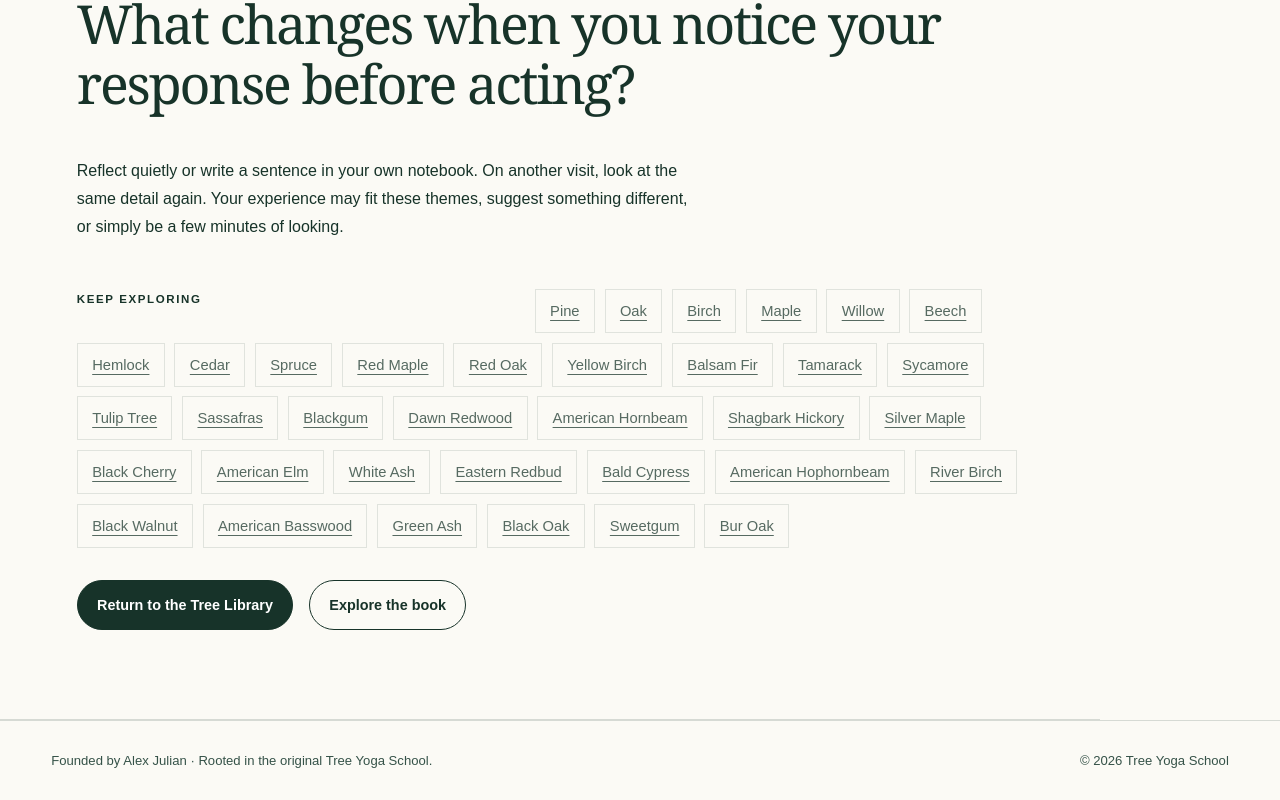
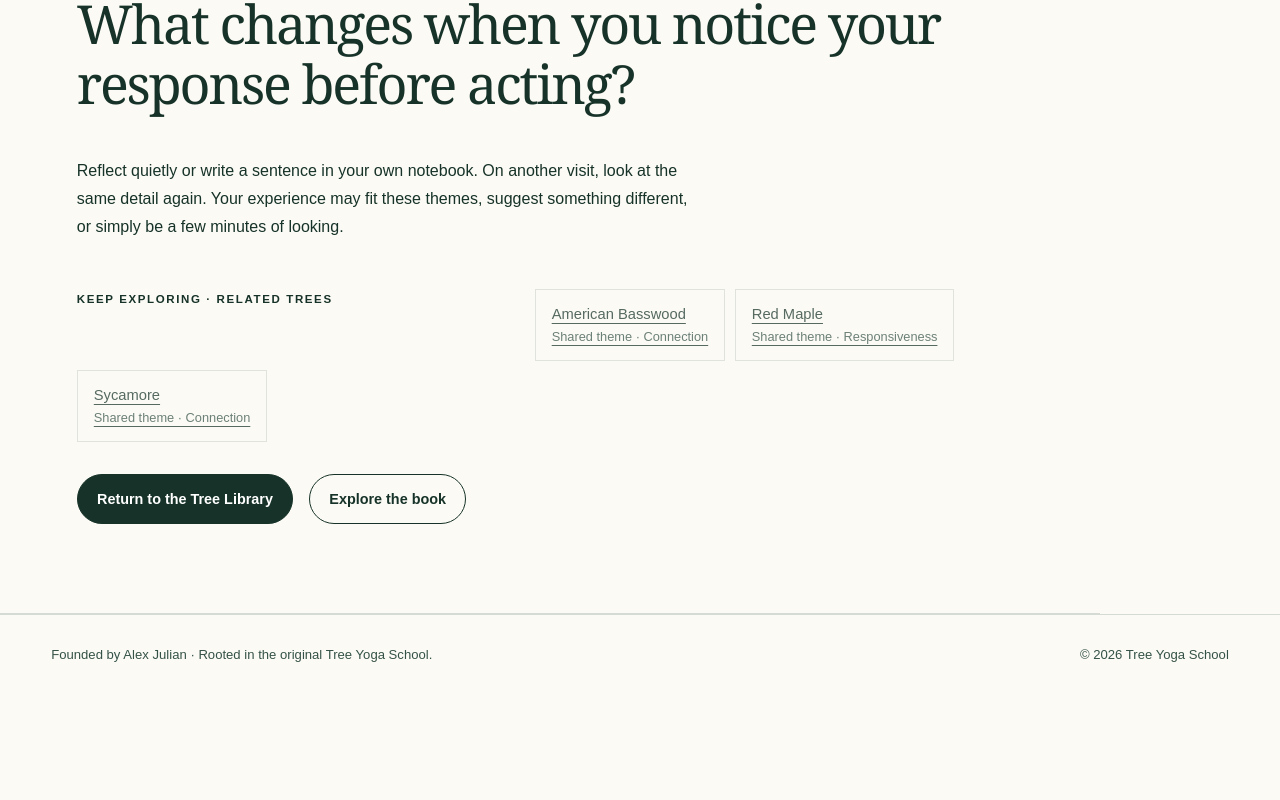
Before and after one commit to aianthems/tree-yoga-school, a Next.js app: page /trees/aspen in a window 1280 px wide. Shown: the part 5421-6221 px from the top of the page. After the commit the page ends 6115 px from the top, so only its background shows below. Built offline with nearby package versions, Linux system fonts and the light colour scheme.

Commit message:
Add compact Library browsing and relevant profile suggestions (#41)

```diff
--- a/app/globals.css
+++ b/app/globals.css
@@ -913,3 +913,22 @@ section[id] { scroll-margin-top: 90px; }
 .journey-resources { margin-top: 32px; padding-top: 20px; border-top: 1px solid var(--line); }
 .journey-resources li { margin-bottom: 14px; }
 .journey-next { padding-top: 24px; border-top: 1px solid var(--line); }
+
+/* Compact Library browsing shares the same search and theme selection. */
+.library-view-switch { display: flex; flex-wrap: wrap; gap: 0.5rem; align-items: center; margin-top: 1.5rem; }
+.library-view-switch > span { margin-right: 0.5rem; font-weight: 600; }
+.library-view-switch button { min-height: 44px; padding: 0.5rem 1rem; border: 1px solid var(--ink); background: var(--paper); color: var(--ink); font: inherit; cursor: pointer; }
+.library-view-switch button[aria-pressed="true"] { background: var(--ink); color: var(--paper); }
+.library-view-switch button:focus-visible, .library-compact-card a:focus-visible, .tree-related a:focus-visible { outline: 3px solid var(--ink); outline-offset: 3px; }
+.library-compact-grid { display: grid; grid-template-columns: repeat(3, minmax(0, 1fr)); gap: 1rem; }
+.library-compact-card { min-width: 0; padding: 1.25rem; border: 1px solid var(--line); background: var(--cream); scroll-margin-top: 2rem; }
+.library-compact-card h2 { font: 400 1.8rem/1.15 Georgia, serif; margin: 0 0 0.75rem; }
+.library-compact-card h2 a { text-decoration: underline; text-underline-offset: 4px; }
+.library-compact-card p { font-size: 0.9rem; line-height: 1.6; margin-bottom: 1rem; }
+.library-compact-card .theme-list { margin-bottom: 1rem; }
+.library-compact-card > a { display: inline-flex; align-items: center; min-height: 44px; }
+.library-compact-grid .library-empty { grid-column: 1 / -1; }
+.tree-related a { flex-direction: column; align-items: flex-start; justify-content: center; gap: 0.4rem; padding: 1rem; }
+.tree-related small { color: var(--ink-soft); font-size: 0.8rem; }
+@media (max-width: 1000px) { .library-compact-grid { grid-template-columns: repeat(2, minmax(0, 1fr)); } }
+@media (max-width: 600px) { .library-compact-grid { grid-template-columns: 1fr; } .tree-related a { width: 100%; } }
--- a/app/trees/[slug]/page.tsx
+++ b/app/trees/[slug]/page.tsx
@@ -6,6 +6,7 @@ import SiteHeader from "../../components/site-header";
 import SiteFooter from "../../components/site-footer";
 import { getTree, trees } from "../../../lib/trees";
 import { championHref } from "../../../lib/champion-links";
+import { relatedLibraryTrees } from "../../../lib/tree-library-related";
 import { bookUrl } from "../../../lib/intro-lessons";
 
 export const dynamicParams = false;
@@ -22,6 +23,7 @@ export default async function TreePage({ params }: { params: Promise<{ slug: str
   const { slug } = await params;
   const tree = getTree(slug);
   if (!tree) notFound();
+  const suggestions = relatedLibraryTrees(tree, trees);
   return (
     <>
       <SiteHeader />
@@ -80,7 +82,7 @@ export default async function TreePage({ params }: { params: Promise<{ slug: str
           <p className="section-kicker">05 · Notice for yourself</p>
           <h2>{tree.reflection}</h2>
           <p>Reflect quietly or write a sentence in your own notebook. On another visit, look at the same detail again. Your experience may fit these themes, suggest something different, or simply be a few minutes of looking.</p>
-          <nav className="tree-neighbors" aria-label="More trees to explore"><p className="section-kicker">Keep exploring</p>{trees.filter((other) => other.slug !== tree.slug).map((other) => <Link key={other.slug} href={`/trees/${other.slug}`}>{other.name}</Link>)}</nav>
+          {suggestions.length > 0 && <nav className="tree-neighbors tree-related" aria-label="Related trees to explore"><p className="section-kicker">Keep exploring · Related trees</p>{suggestions.map(({ tree: other, reason }) => <Link key={other.slug} href={`/trees/${other.slug}`}><span>{other.name}</span><small>{reason}</small></Link>)}</nav>}
           <div className="course-actions"><Link className="button primary" href="/trees">Return to the Tree Library</Link><Link className="button secondary" href="/book">Explore the book</Link></div>
         </section>
       </main>
--- /dev/null
+++ b/lib/tree-library-related.ts
@@ -0,0 +1,17 @@
+import type { Tree } from "./trees";
+
+type RelatedTree = Pick<Tree, "slug" | "name" | "scientificName" | "themes">;
+
+// Botanical relatives first, then shared contemplative themes. Never suggest
+// an unrelated tree merely to fill a slot, and never mutate the source list.
+export function relatedLibraryTrees(current: RelatedTree, items: readonly RelatedTree[]) {
+  const genus = current.scientificName.split(" ")[0];
+  return items.filter(tree => tree.slug !== current.slug).map(tree => {
+    const sameGenus = tree.scientificName.split(" ")[0] === genus;
+    const sharedThemes = tree.themes.filter(theme => current.themes.includes(theme));
+    return { tree, score: (sameGenus ? 10 : 0) + sharedThemes.length,
+      reason: sameGenus ? `Same genus · ${genus}` : `Shared theme · ${sharedThemes.join(", ")}` };
+  }).filter(item => item.score > 0)
+    .sort((a, b) => b.score - a.score || a.tree.name.localeCompare(b.tree.name, "en"))
+    .slice(0, 3);
+}
```
Also changed, not shown: app/components/tree-library-explorer.tsx (+16 -3 lines), scripts/test-champion-links.cjs (+21 -0 lines), 1 other file (tests, documents, lock files or other folders).
